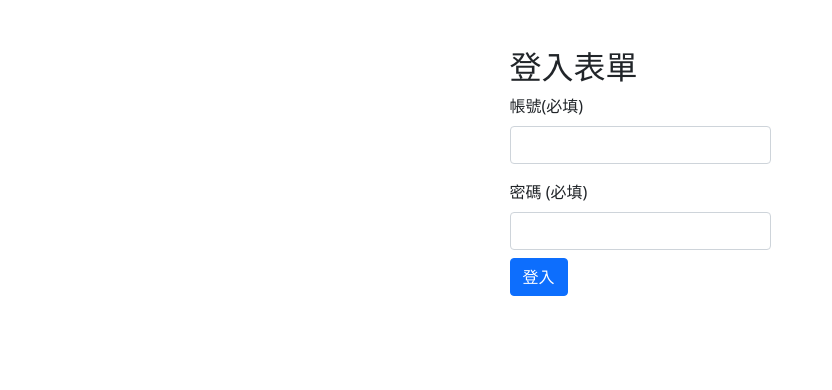
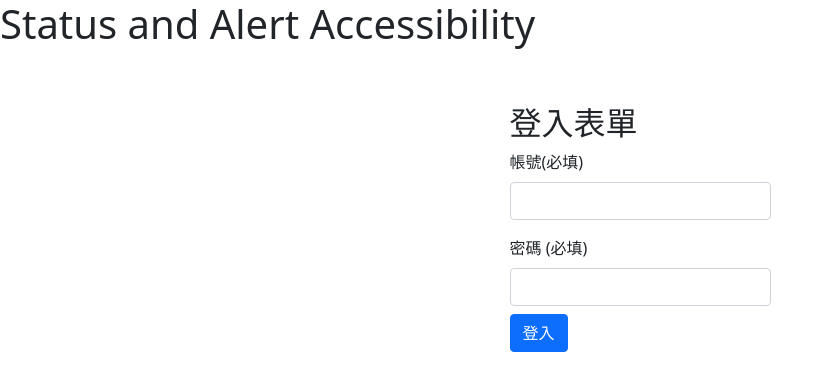
Before and after one commit to askiebaby/a11y-components, a plain HTML site: page status-and-alert/login/index.html in a window 1280 px wide. Shown: the whole page, without its empty margins (0-832 px from the left). Drawn offline with nearby package versions, Linux system fonts and the light colour scheme; files that its build step writes are made by us from their sources.

Commit message:
fix: provide h1 for a11y purpose

```diff
--- a/status-and-alert/login/index.html
+++ b/status-and-alert/login/index.html
@@ -20,6 +20,7 @@
   </head>
 
   <body>
+    <h1>Status and Alert Accessibility</h1>
     <div class="container">
       <div class="row justify-content-md-center">
         <section class="col m-4">
```
